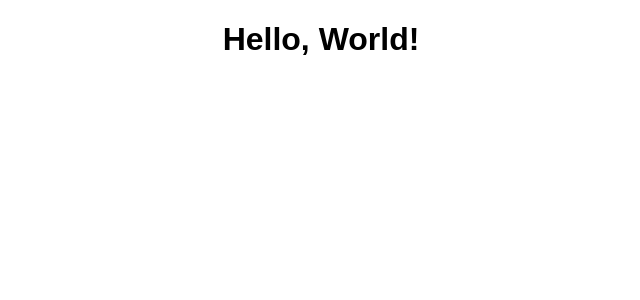
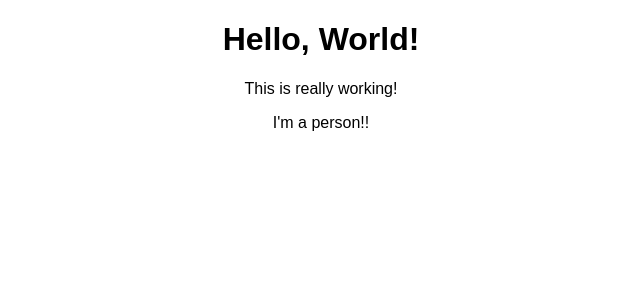
Before and after one commit to evannor/react-complete-guide, a React (Create React App) app: page / in a window 1280 px wide. Shown: the top 300 px of the page, without its empty margins (319-959 px from the left). Built offline with nearby package versions, Linux system fonts and the light colour scheme.

Commit message:
Create Functional Component

```diff
--- a/src/App.js
+++ b/src/App.js
@@ -1,11 +1,14 @@
 import React, { Component } from "react";
 import "./App.css";
+import Person from "./Person/Person";
 
 class App extends Component {
   render() {
     return (
       <div className="App">
         <h1>Hello, World!</h1>
+        <p>This is really working!</p>
+        <Person />
       </div>
     );
   }
--- /dev/null
+++ b/src/Person/Person.js
@@ -0,0 +1,7 @@
+import React from "react";
+
+const person = () => {
+  return <p>I'm a person!!</p>;
+};
+
+export default person;
```
